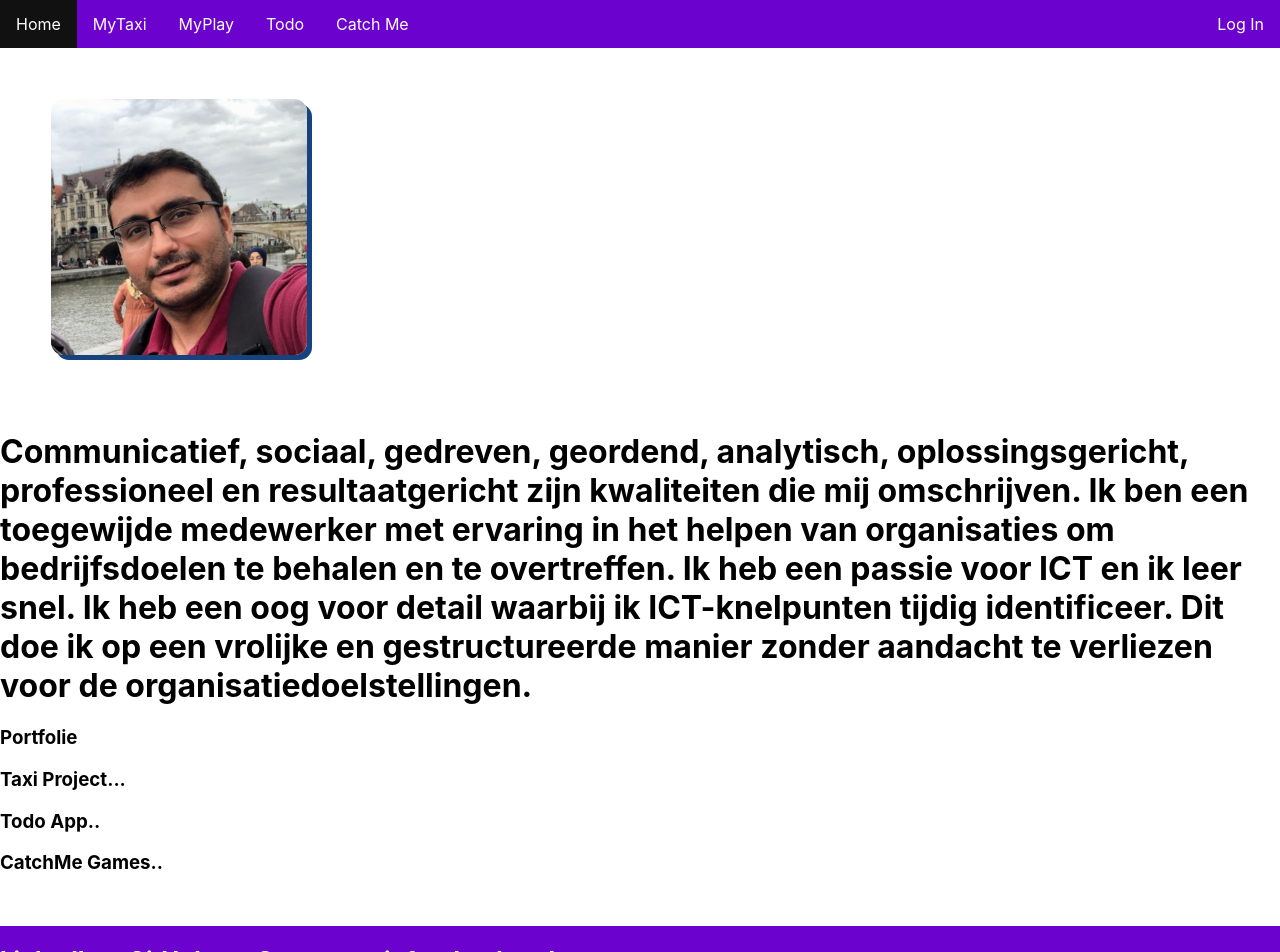
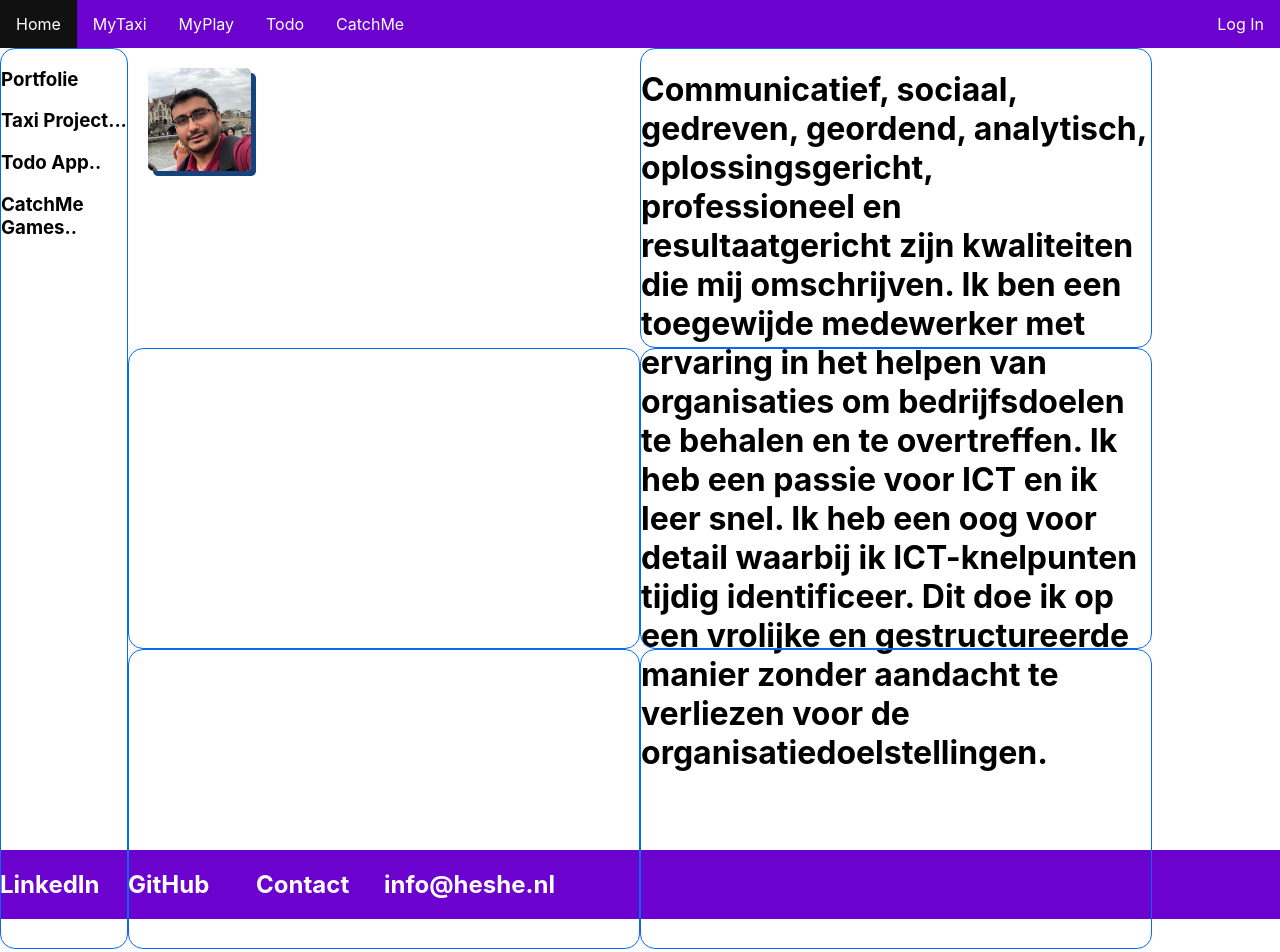
Before and after one commit to mrguven/portfolie, a React (Create React App) app: page / in a window 1280 px wide. Shown: the top 952 px of the page. Built offline with nearby package versions, Linux system fonts and the light colour scheme; no server answers.

Commit message:
update homa page

```diff
--- a/src/App.css
+++ b/src/App.css
@@ -370,10 +370,59 @@ margin-right: 50%;
 /* homepage */
 
 
+
+
+
+#infoContainer{
+  display: grid;
+  grid-template-columns: 10% 40% 40%;
+  grid-template-rows: 40% 40% 40%;
+grid-template-areas:
+'port profil subInfo'
+'port  myTaxi todo'
+'port catch coming';
+}
+
 #profil{
   width: 20%;
   margin: 4%;
   border-radius: 5%;
   box-shadow: #16437e 5px 5px;
+  grid-area: profil;
 
 }
+
+#subInfo{
+  grid-area: subInfo;
+  border: #066aee 1px double;
+border-radius: 15px;
+}
+
+#port{
+  grid-area: port;
+  border: #066aee 1px double;
+border-radius: 15px;
+}
+#myTaxi{
+grid-area: myTaxi;
+border: #066aee 1px double;
+border-radius: 15px;
+}
+
+#todo{
+  grid-area: todo;
+  border: #066aee 1px double;
+border-radius: 15px;
+}
+
+#catch{
+  grid-area:catch;
+  border: #066aee 1px double;
+border-radius: 15px;
+}
+
+#coming{
+  grid-area: coming;
+  border: #066aee 1px double;
+border-radius: 15px;
+}
--- a/src/components/NavBar.jsx
+++ b/src/components/NavBar.jsx
@@ -16,7 +16,7 @@ export default function NavBar() {
   <li><Link to='/mytaxi'>MyTaxi</Link></li>
    <li><Link to='/myplaylist'>MyPlay</Link></li>
   <li><Link to="/todo">Todo</Link></li>
-  <li><Link to='/catchMe'>Catch Me</Link></li>
+  <li><Link to='/catchMe'>CatchMe</Link></li>
   <li><Link className="active"  to="/login">Log In</Link></li>
 
 </ul>
--- a/src/pages/Home.jsx
+++ b/src/pages/Home.jsx
@@ -20,7 +20,7 @@ export default function Home(){
 <img src={mrg} alt="profil foto"  id='profil'/>
 </div>
 
-<div>
+<div id='subInfo'>
 <h1>Communicatief, sociaal, gedreven, geordend, analytisch,
      oplossingsgericht, professioneel en resultaatgericht
      zijn kwaliteiten die mij omschrijven. Ik ben een toegewijde
@@ -30,17 +30,19 @@ export default function Home(){
         detail waarbij ik ICT-knelpunten tijdig identificeer.
          Dit doe ik op een vrolijke en gestructureerde manier zonder aandacht te verliezen voor de organisatiedoelstellingen. </h1>
 </div>
+<div id='port'>
 <h3>Portfolie</h3>
 <h3>Taxi Project...</h3>
 <h3>Todo App..</h3>
 <h3>CatchMe Games..</h3>
 </div>
 
-<div className="Container">
-<div className="subCont"></div>
-<div className="subCont"></div>
-<div className="subCont"></div>
-<div className="subCont"></div>
+
+
+<div className="subCont" id='myTaxi'></div>
+<div className="subCont" id='todo'></div>
+<div className="subCont" id='catch'></div>
+<div className="subCont" id='coming'></div>
 
 </div>
 
```
